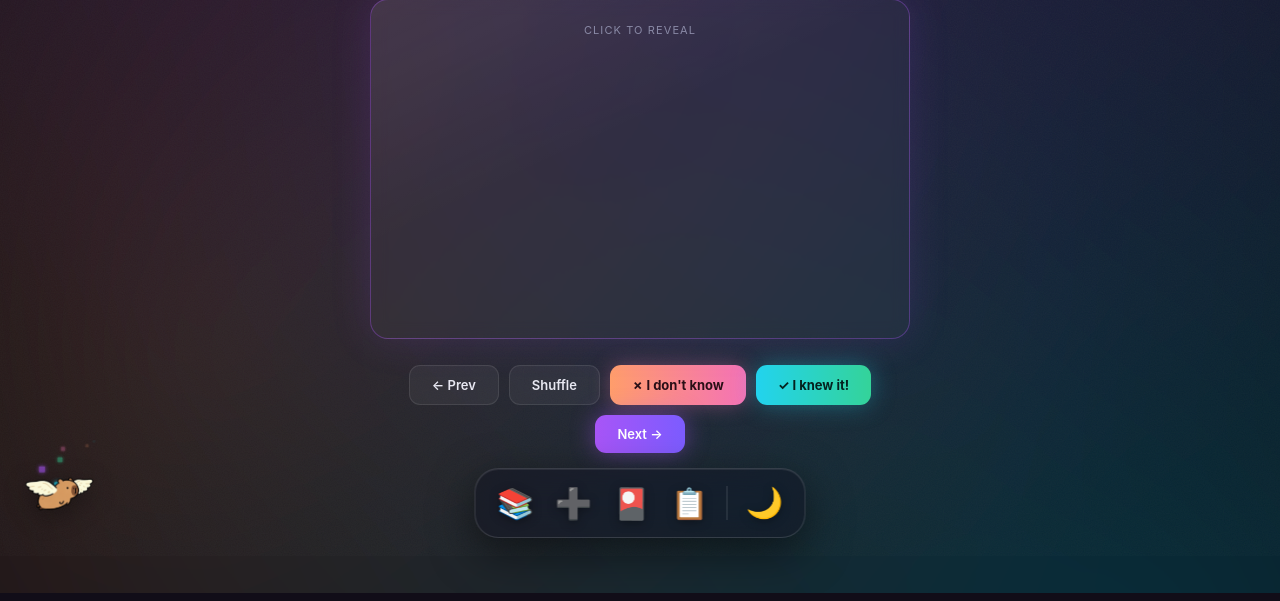
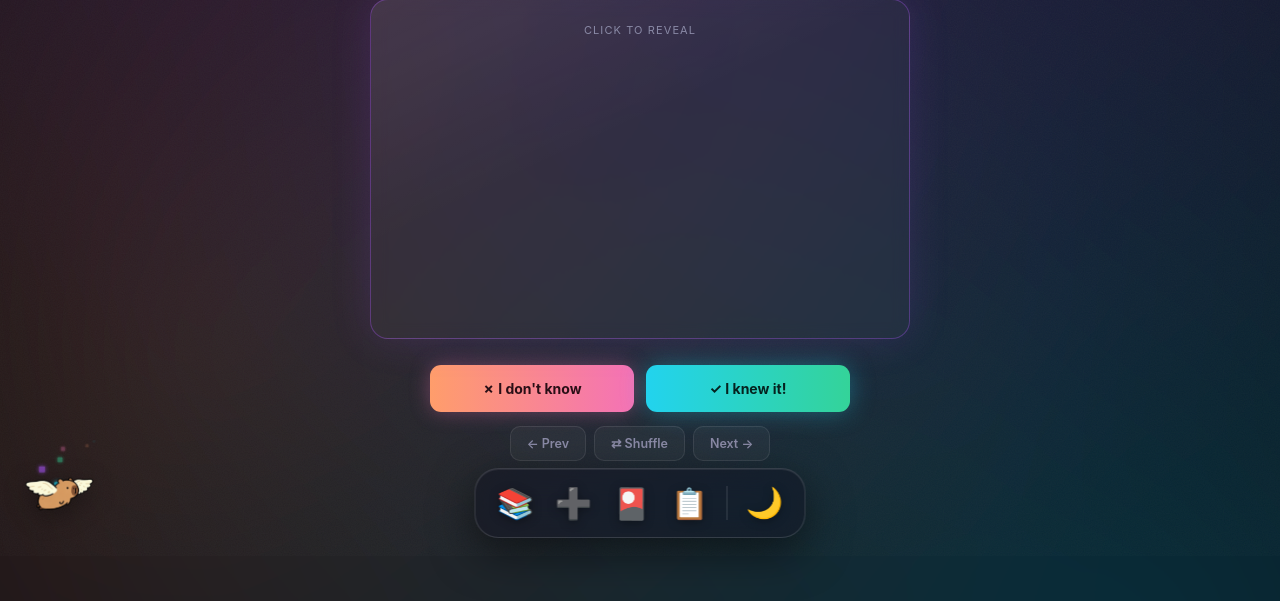
Before and after one commit to Rorath/Vocab-Notes, a Flask app: template templates/learn.html in a window 1280 px wide. Shown: the part 244-845 px from the top of the page. Run offline with Flask 3, Linux system fonts and the light colour scheme; the template is opened without the code that fills it: most values are stand-ins (such as "Sample title", 1, 10 or a date in 2020); data that the repository does not hold is empty.

Commit message:
some update

```diff
--- a/static/style.css
+++ b/static/style.css
@@ -314,8 +314,25 @@ input:focus, textarea:focus {
 .hint { position: absolute; top: 22px; color: var(--muted); font-size: 11px; text-transform: uppercase; letter-spacing: 0.1em; }
 .flashcard-back { transform: rotateY(180deg); text-align: left; gap: 4px; overflow-y: auto; border-color: rgba(34, 211, 238, 0.35); box-shadow: var(--glow-cyan); }
 
-.learn-controls { display: flex; justify-content: center; gap: 10px; flex-wrap: wrap; }
-.learn-controls button { padding: 11px 22px; }
+.learn-controls { display: flex; flex-direction: column; align-items: center; gap: 14px; margin-top: 4px; }
+/* Primary answer pair — equal width, side by side, the focal action */
+.answer-row { display: flex; gap: 12px; width: 100%; max-width: 420px; }
+.answer-row .btn-idk, .answer-row .btn-known { flex: 1; padding: 15px 20px; font-size: 14px; }
+/* Quiet navigation pills below the answers */
+.nav-row { display: flex; gap: 8px; }
+.btn-nav {
+    background: rgba(255, 255, 255, 0.04);
+    color: var(--muted);
+    border: 1px solid var(--line);
+    border-radius: 10px;
+    padding: 9px 16px;
+    font-size: 12.5px;
+    font-weight: 600;
+    cursor: pointer;
+    font-family: inherit;
+    transition: all 0.18s ease;
+}
+.btn-nav:hover { background: rgba(255, 255, 255, 0.09); color: var(--text); transform: translateY(-1px); }
 .btn-known {
     background: linear-gradient(90deg, #22d3ee, #34d399);
     color: #05221f;
--- a/templates/learn.html
+++ b/templates/learn.html
@@ -74,11 +74,15 @@
             </div>
 
             <div class="learn-controls">
-                <button id="prev-btn" class="btn-secondary">← Prev</button>
-                <button id="shuffle-btn" class="btn-secondary">Shuffle</button>
-                <button id="idk-btn" class="btn-idk">✗ I don't know</button>
-                <button id="known-btn" class="btn-known">✓ I knew it!</button>
-                <button id="next-btn" class="btn-primary">Next →</button>
+                <div class="answer-row">
+                    <button id="idk-btn" class="btn-idk">✗ I don't know</button>
+                    <button id="known-btn" class="btn-known">✓ I knew it!</button>
+                </div>
+                <div class="nav-row">
+                    <button id="prev-btn" class="btn-nav">← Prev</button>
+                    <button id="shuffle-btn" class="btn-nav">⇄ Shuffle</button>
+                    <button id="next-btn" class="btn-nav">Next →</button>
+                </div>
             </div>
 
             <aside class="set-aside" id="set-aside" hidden>
```
